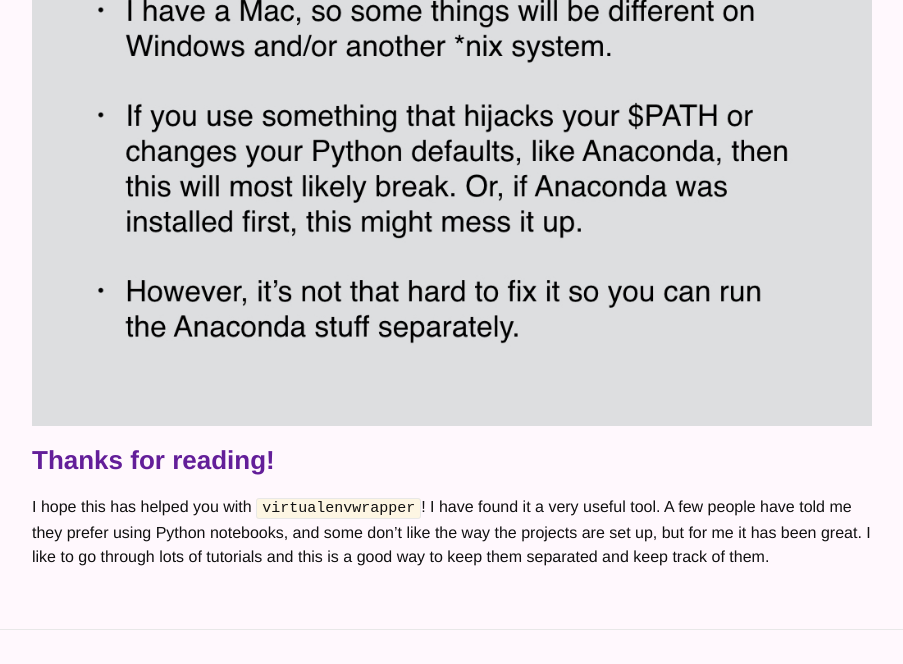
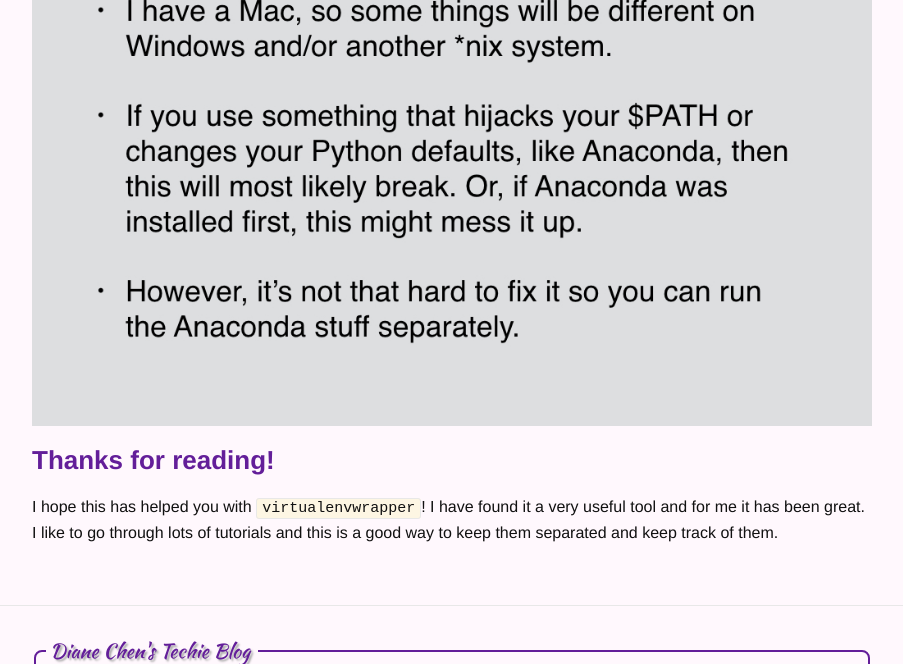
Before and after one commit to purplediane/purplediane.github.io, a Jekyll site: the page built from _posts/2016-05-09-virtualenvwrapper.md, in a window 1280 px wide and 900 px high, scrolled down 8028 px, cut to the strip 0-664 px from the top of the window. Shown: the whole strip, without its empty margins (188-1091 px from the left). Built offline with Jekyll 4.4.1, drawn with Linux system fonts in a browser that asks for light colours.

Commit message:
More clarification

```diff
--- a/_posts/2016-05-09-virtualenvwrapper.md
+++ b/_posts/2016-05-09-virtualenvwrapper.md
@@ -66,7 +66,7 @@ Here is a clickable link: [`virtualenvwrapper`][venvwrapper]
 
 ### Thanks for reading!
 
-I hope this has helped you with `virtualenvwrapper`! I have found it a very useful tool. A few people have told me they prefer using Python notebooks, and some don't like the way the projects are set up, but for me it has been great. I like to go through lots of tutorials and this is a good way to keep them separated and keep track of them.
+I hope this has helped you with `virtualenvwrapper`! I have found it a very useful tool and for me it has been great. I like to go through lots of tutorials and this is a good way to keep them separated and keep track of them.
 
 [venvwrapper]: http://virtualenvwrapper.readthedocs.org/en/latest/
 [th]: http://treyhunner.com/
```
